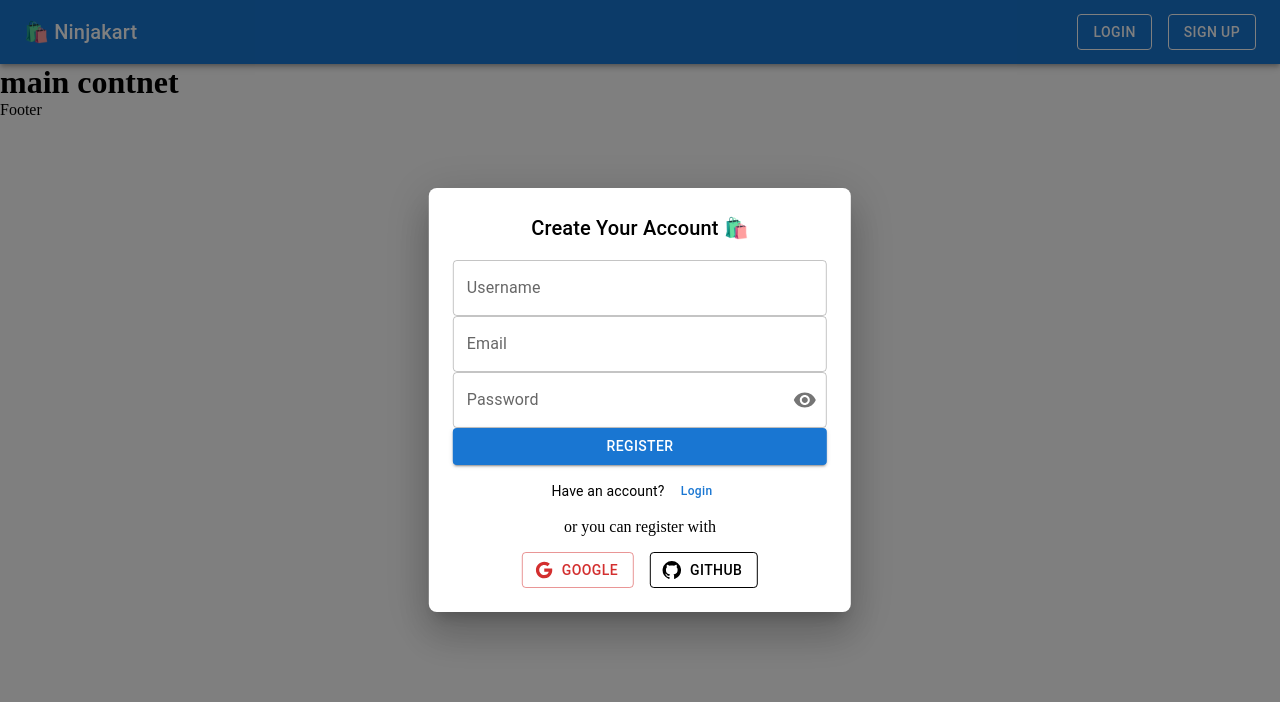
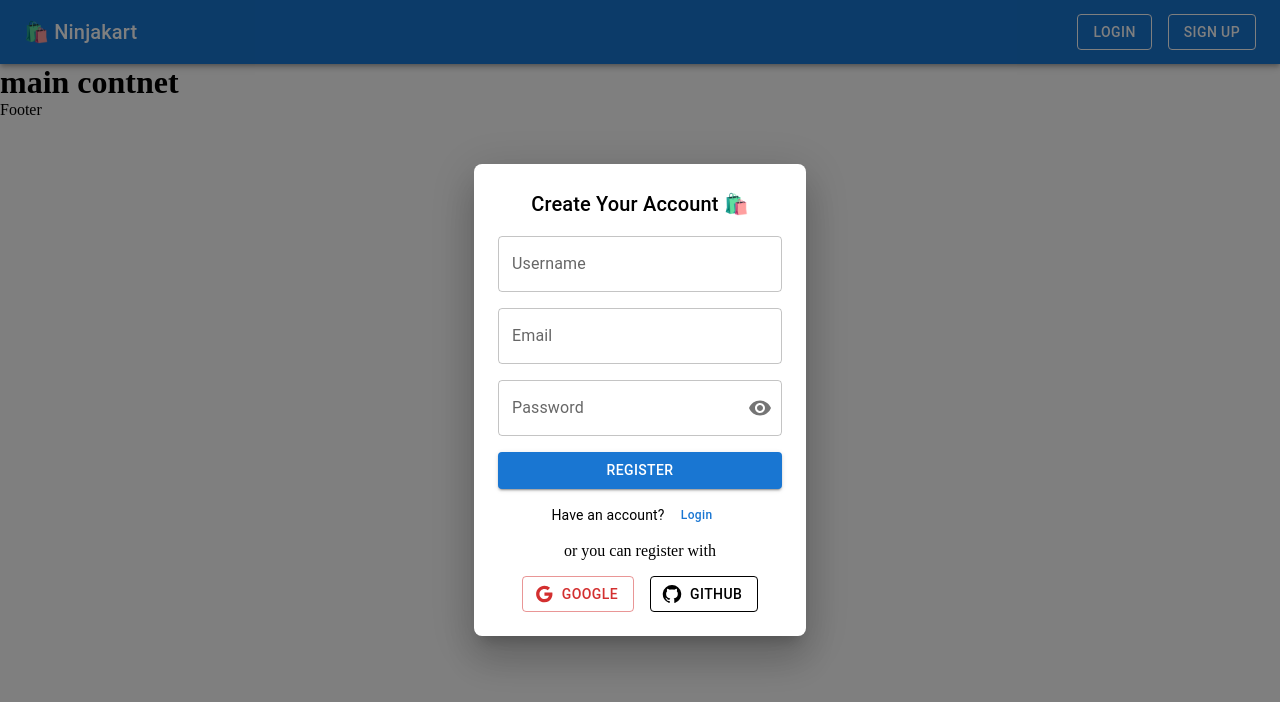
Before and after one commit to lakshmansinghmalviya/Ninjakart_fakestore_reactjs, a React (Vite) app: page / in a window 1280 px wide. Both pictures are taken after a click on the button "SIGN UP". Shown: the top 702 px of the page. Built offline with nearby package versions, Linux system fonts and the light colour scheme.

Commit message:
fixed the bug of the mui

```diff
--- a/src/Components/CommonStyle/CommonCSSObjects.ts
+++ b/src/Components/CommonStyle/CommonCSSObjects.ts
@@ -3,8 +3,7 @@ export const scrollableModel = {
   top: '50%',
   left: '50%',
   transform: 'translate(-50%, -50%)',
-  width: '33%',
-  maxWidth: '33%',
+  maxWidth: '400px',
   maxHeight: '98vh',
   overflowY: 'auto',
   bgcolor: 'background.paper',
--- a/src/Components/Register/RegisterModel.tsx
+++ b/src/Components/Register/RegisterModel.tsx
@@ -57,7 +57,7 @@ const RegisterModal: React.FC<RegisterModalProps> = ({ open, onClose, onSubmit,
                         Create Your Account 🛍️
                     </Typography>
 
-                    <form onSubmit={handleSubmit(handleFormSubmit)}>
+                    {/* <form onSubmit={handleSubmit(handleFormSubmit)}> */}
                         <TextField
                             fullWidth
                             label="Username"
@@ -72,9 +72,9 @@ const RegisterModal: React.FC<RegisterModalProps> = ({ open, onClose, onSubmit,
                             fullWidth
                             label="Email"
                             variant="outlined"
-                            {...register('email')}
-                            error={!!errors.email}
-                            helperText={errors.email?.message}
+                            // {...register('email')}
+                            // error={!!errors.email}
+                            // helperText={errors.email?.message}
                             className={styles.input}
                         />
 
@@ -110,7 +110,7 @@ const RegisterModal: React.FC<RegisterModalProps> = ({ open, onClose, onSubmit,
                         >
                             Register
                         </Button>
-                    </form>
+                    {/* </form> */}
 
                     <Stack direction="row" justifyContent="center" alignItems="center">
                         <Typography variant="body2">Have an account?</Typography>
```
